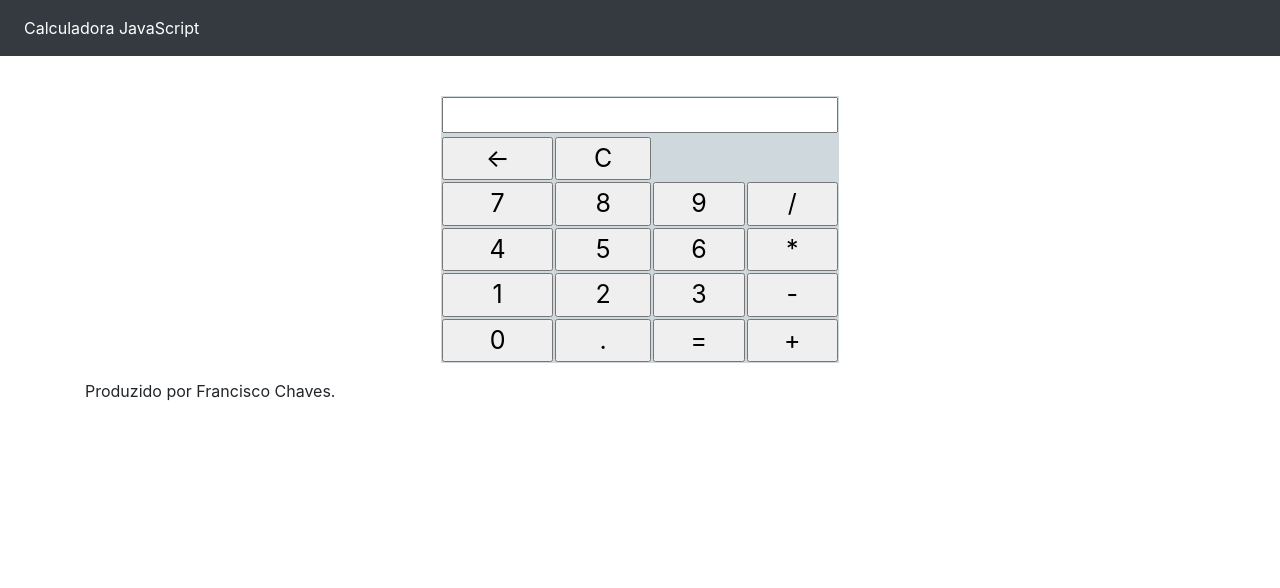
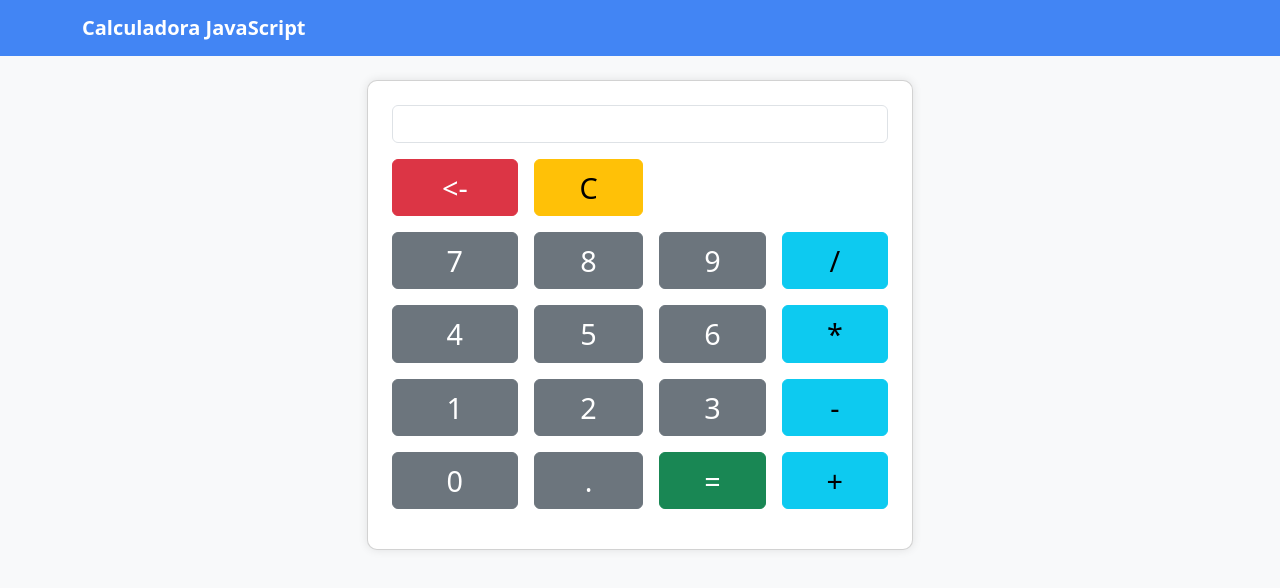
Before and after one commit to dbens2023/Taller0003Git, a plain HTML site: page index.html in a window 1280 px wide. Drawn offline with nearby package versions, Linux system fonts and the light colour scheme.

Commit message:
Mejoras en el diseño visual: Actualización de Bootstrap y cambios en la interfaz

```diff
--- a/css/style.css
+++ b/css/style.css
@@ -1,4 +1,4 @@
-#calculadora table {
+/*#calculadora table {
   margin: 0 auto;
   padding: 0;
   box-sizing: content-box;
@@ -7,7 +7,48 @@
   font-size: 1.5625rem;
 
 }
+*/
+body {
+  background-color: #f8f9fa;
+}
 
+.navbar {
+  background-color: #4285f4;
+}
+
+.navbar-brand {
+  color: #fff;
+  font-weight: bold;
+}
+
+#calculadora {
+  background-color: #fff;
+  border-radius: 10px;
+  box-shadow: 0 0 10px rgba(0, 0, 0, 0.1);
+  overflow: hidden;
+}
+
+.btn {
+  width: 100%;
+  height:100%;
+  border-radius: 20;
+  font-size: 1.8rem;
+}
+
+input {
+  font-size: 1.5rem;
+  text-align: right;
+  border: none;
+  outline: none;
+  background-color: #f8f9fa;
+}
+
+.footer {
+  background-color: #343a40;
+  color: #fff;
+  text-align: center;
+}
+/*
 #calculadora tr {
   width: 100%;
   height:100%;
@@ -31,3 +72,4 @@
   color: #000;
   background-color: #fff;
 }
+*/
--- a/index.html
+++ b/index.html
@@ -1,5 +1,6 @@
-<!doctype html>
 
+
+<!DOCTYPE html>
 <html lang="pt-Br">
 
 <head>
@@ -8,78 +9,85 @@
     <meta charset="utf-8">
     <meta name="viewport" content="width=device-width, initial-scale=1, shrink-to-fit=no">
 
+    <!-- Bootstrap CSS -->
+    <link href="https://cdn.jsdelivr.net/npm/bootstrap@5.3.2/dist/css/bootstrap.min.css" rel="stylesheet"
+        integrity="sha384-T3c6CoIi6uLrA9TneNEoa7RxnatzjcDSCmG1MXxSR1GAsXEV/Dwwykc2MPK8M2HN"
+        crossorigin="anonymous">
     <link href="./css/style.css" type="text/css" rel="stylesheet" />
-	<!-- Bootstrap CSS -->
-	<link rel="stylesheet" href="https://stackpath.bootstrapcdn.com/bootstrap/4.3.1/css/bootstrap.min.css"
-		integrity="sha384-ggOyR0iXCbMQv3Xipma34MD+dH/1fQ784/j6cY/iJTQUOhcWr7x9JvoRxT2MZw1T" crossorigin="anonymous">
 </head>
+<body class="bg-light">
 
-<body>
-
-	<nav class="navbar navbar-expand navbar-dark bg-dark">
-		<div class="nav navbar-nav">
-			<a class="nav-item nav-link active" href="#">Calculadora JavaScript <span
-					class="sr-only">(current)</span></a>
+    <nav class="navbar navbar-expand-lg navbar-dark">
+        <div class="container">
+            <a class="navbar-brand" href="#">Calculadora JavaScript</a>
         </div>
     </nav>
-	<div class="container" style="margin-top: 40px;">
-		<div class="row">
-			<div class="col-md-12">
 
-				<div id="calculadora">
+    <div class="container my-4">
+        <div class="row justify-content-center">
+            <div class="col-md-6">
+                <div id="calculadora" class="card">
+                    <div class="card-body">
 
-					<table>
+                        <table class="table table-borderless">
                             <tr>
                                 <td colspan="4">
-								<input type="text" id="tela" maxlength="30" readonly="readonly" />
+                                    <input type="text" id="tela" maxlength="30" readonly="readonly"
+                                        class="form-control" />
                                 </td>
                             </tr>
                             <tr>
-							<td><input type="button" id="apagarAnterior" value="<-" /></td>
-							<td><input type="button" id="limparTela" value="C" /></td>
+                                <td><input type="button" id="apagarAnterior" value="<-" class="btn btn-danger" /></td>
+                                <td><input type="button" id="limparTela" value="C" class="btn btn-warning" /></td>
                             </tr>
                             <tr>
-							<td><input type="button" id="num7" value="7" /></td>
-							<td><input type="button" id="num8" value="8" /></td>
-							<td><input type="button" id="num9" value="9" /></td>
-							<td><input type="button" id="divisao" value="/" /></td>
+                                <td><input type="button" id="num7" value="7" class="btn btn-secondary" /></td>
+                                <td><input type="button" id="num8" value="8" class="btn btn-secondary" /></td>
+                                <td><input type="button" id="num9" value="9" class="btn btn-secondary" /></td>
+                                <td><input type="button" id="divisao" value="/" class="btn btn-info" /></td>
                             </tr>
                             <tr>
-							<td><input type="button" id="num4" value="4" /></td>
-							<td><input type="button" id="num5" value="5" /></td>
-							<td><input type="button" id="num6" value="6" /></td>
-							<td><input type="button" id="multiplicacao" value="*" /></td>
+                                <td><input type="button" id="num4" value="4" class="btn btn-secondary" /></td>
+                                <td><input type="button" id="num5" value="5" class="btn btn-secondary" /></td>
+                                <td><input type="button" id="num6" value="6" class="btn btn-secondary" /></td>
+                                <td><input type="button" id="multiplicacao" value="*" class="btn btn-info" /></td>
                             </tr>
                             <tr>
-							<td><input type="button" id="num1" value="1" /></td>
-							<td><input type="button" id="num2" value="2" /></td>
-							<td><input type="button" id="num3" value="3" /></td>
-							<td><input type="button" id="subtracao" value="-" /></td>
+                                <td><input type="button" id="num1" value="1" class="btn btn-secondary" /></td>
+                                <td><input type="button" id="num2" value="2" class="btn btn-secondary" /></td>
+                                <td><input type="button" id="num3" value="3" class="btn btn-secondary" /></td>
+                                <td><input type="button" id="subtracao" value="-" class="btn btn-info" /></td>
                             </tr>
                             <tr>
-							<td><input type="button" id="num0" value="0" /></td>
-							<td><input type="button" id="ponto" value="." /></td>
-							<td><input type="button" id="resultado" value="=" /></td>
-							<td><input type="button" id="soma" value="+" /></td>
+                                <td><input type="button" id="num0" value="0" class="btn btn-secondary" /></td>
+                                <td><input type="button" id="ponto" value="." class="btn btn-secondary" /></td>
+                                <td><input type="button" id="resultado" value="=" class="btn btn-success" /></td>
+                                <td><input type="button" id="soma" value="+" class="btn btn-info" /></td>
                             </tr>
                         </table>
+
+                    </div>
                 </div>
             </div>
         </div>
     </div>
 
-	<footer class="footer mt-auto py-3 navbar-dark bg-default">
+    <!--footer class="footer py-3">
         <div class="container">
             <span>Produzido por Francisco Chaves.</span>
         </div>
-	</footer>
+    </footer-->
 
-	<script type="text/javascript" src="./js/script.js"></script>
     <!-- Optional JavaScript -->
     <!-- jQuery first, then Popper.js, then Bootstrap JS -->
     <script src="https://code.jquery.com/jquery-3.3.1.slim.min.js"
         integrity="sha384-q8i/X+965DzO0rT7abK41JStQIAqVgRVzpbzo5smXKp4YfRvH+8abtTE1Pi6jizo"
         crossorigin="anonymous"></script>
+    <script type="text/javascript" src="./js/script.js"></script>
+    <script src="https://cdn.jsdelivr.net/npm/bootstrap@5.3.2/dist/js/bootstrap.bundle.min.js"
+        integrity="sha384-C6RzsynM9kWDrMNeT87bh95OGNyZPhcTNXj1NW7RuBCsyN/o0jlpcV8Qyq46cDfL"
+        crossorigin="anonymous"></script>
+
 </body>
 
 </html>
--- a/js/script.js
+++ b/js/script.js
@@ -51,7 +51,7 @@ document.addEventListener("DOMContentLoaded", function () {
             if (valorCalculado || valorCalculado == "0") {
                 tela.value = valorCalculado;
             } else {
-                throw "erro";
+                throw "error";
             }
         } catch (e) {
             console.error(e);
```
Lines whose indentation alone changed are shown as unchanged.
